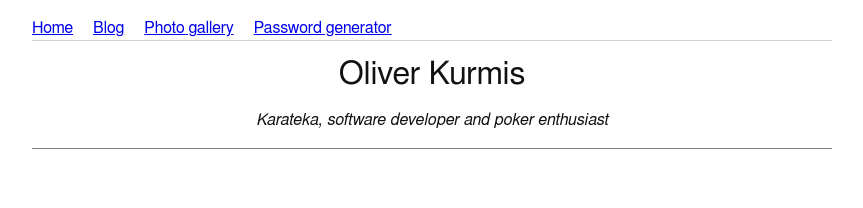
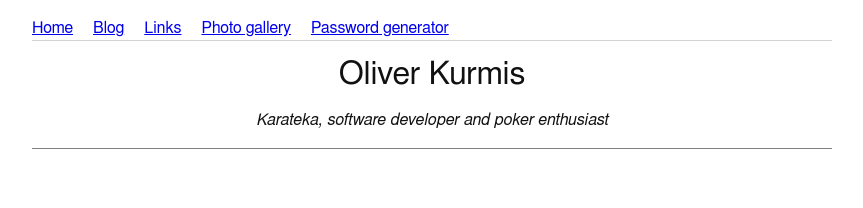
Before and after one commit to oliworx/oliworx.github.com, a Jekyll site: the page built from index.md, in a window 1280 px wide. Shown: the top 208 px of the page, without its empty margins (208-1071 px from the left). Built offline with Jekyll 4.4.1, drawn with Linux system fonts in a browser that asks for light colours.

Commit message:
Add Links to navigation menu

```diff
--- a/_includes/navi.html
+++ b/_includes/navi.html
@@ -1,6 +1,7 @@
     <nav>
         <a href="/">Home</a>
         <a href="/blog">Blog</a>
+        <a href="/links">Links</a>
         <a href="https://www.kurmis.com/gallery/">Photo gallery</a>
         <a href="https://www.kurmis.com/password-generator/">Password generator</a>
     </nav>
```
